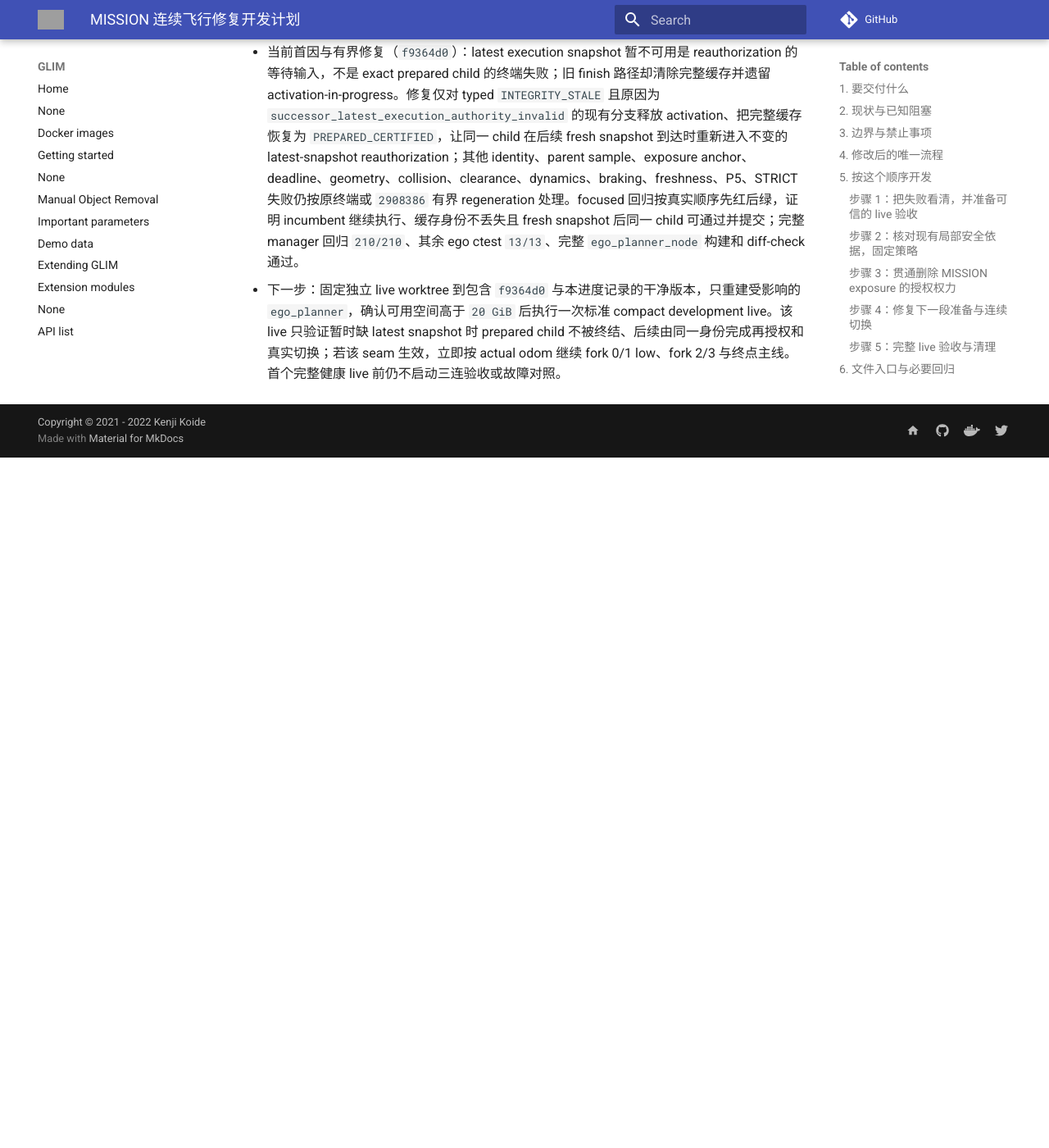
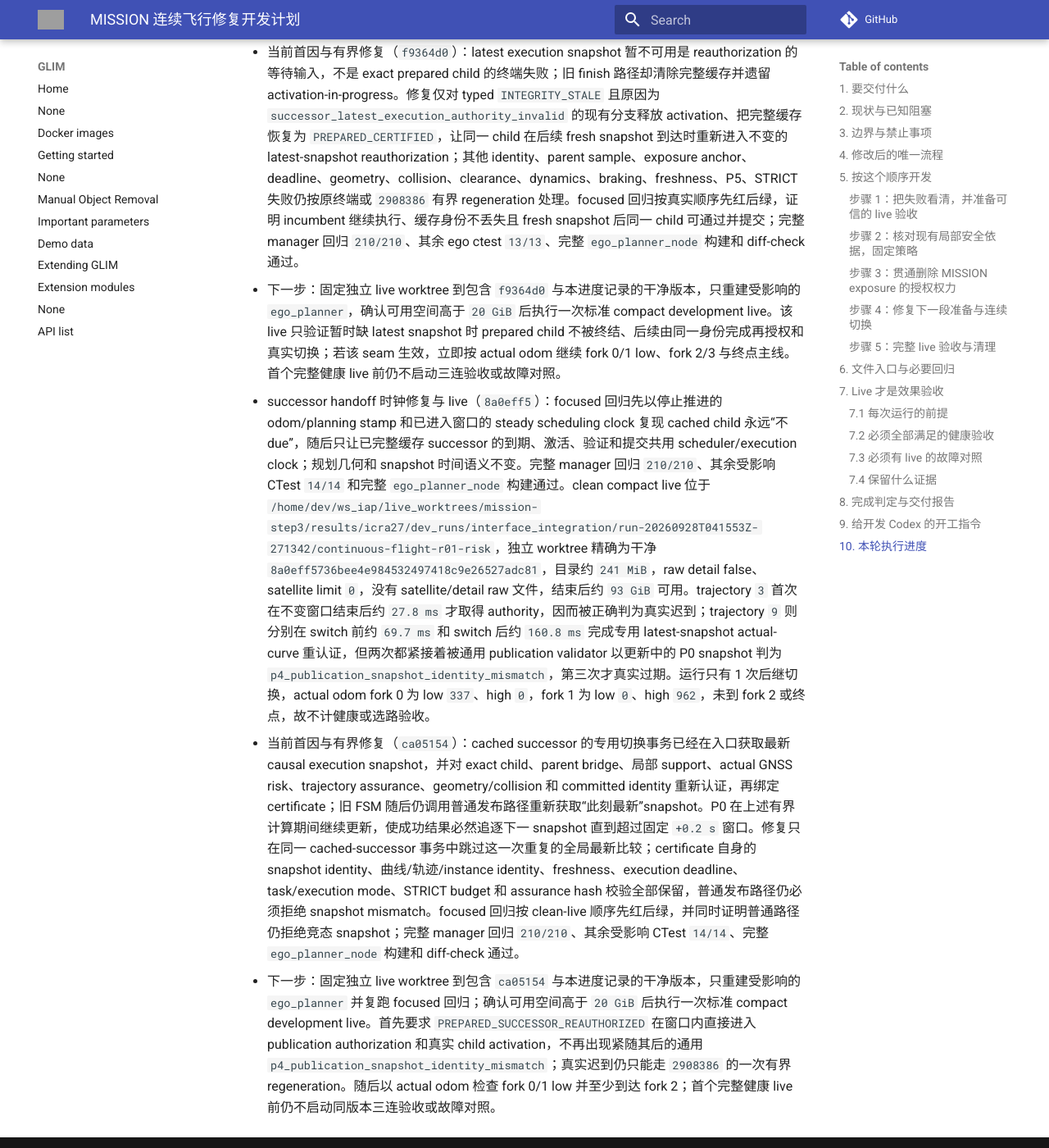
Before and after one commit to Printeger/iap, an MkDocs documentation site: the page built from docs/icra27/MISSION_CONTINUOUS_FLIGHT_IMPLEMENTATION_PLAN.md, in a window 1280 px wide and 1400 px high, scrolled down 57146 px. Shown: the whole window at 82% size. Built offline with MkDocs 1.6.1 and Material for MkDocs 9.7.7, drawn with Linux system fonts in a browser that asks for light colours; nearby versions of some CDN libraries; comment, search, counter and statistics services are not loaded; before the commit the page ends 57704 px from its top, so only the background shows below that; grey boxes are pictures that could not be loaded.

Commit message:
docs(icra27): record successor reauthorization race

```diff
--- a/docs/icra27/MISSION_CONTINUOUS_FLIGHT_IMPLEMENTATION_PLAN.md
+++ b/docs/icra27/MISSION_CONTINUOUS_FLIGHT_IMPLEMENTATION_PLAN.md
@@ -459,3 +459,6 @@
 - `2bdf306` clean compact live：目录 `/home/dev/ws_iap/live_worktrees/mission-step3/results/icra27/dev_runs/interface_integration/run-20260928T033713Z-151927/continuous-flight-r01-risk`；独立 worktree 精确为干净 `2bdf306a9a4cf6fd80b16e150d59d7e95143991c`，GPU、required processes、owned process-group 清理和完整 `180 s` 运行正常，目录约 `248 MiB`，结束后约 `94 GiB` 可用。`compact_default`、raw detail false、satellite limit `0`，没有 satellite/detail/runtime-window raw 文件。event `2` 的 full-search successor 在 planned switch 前完成 actual certification 并保留完整 child identity，证明提前缓存与顺序预算修复有效；但在切换前约 `198 ms` 的第一次再授权中暂时没有 latest execution snapshot，validator 返回 `successor_latest_execution_authority_invalid` 后把完整缓存永久标为 `FAILED`。下一 callback 因而启动普通 event `3`，其曲线以 `successor_boundary_state_discontinuous` 终结；support 随后真实过期，剩余运行出现 `20451` 次 `committed_topology_continuation_not_yet_proven`。该运行仅一条 nominal、零真实后继，actual odom fork 0 为 low `1490`、high `0`，station `0.25137→0.48694` 未完成，故不计健康或选路验收。
 - 当前首因与有界修复（`f9364d0`）：latest execution snapshot 暂不可用是 reauthorization 的等待输入，不是 exact prepared child 的终端失败；旧 finish 路径却清除完整缓存并遗留 activation-in-progress。修复仅对 typed `INTEGRITY_STALE` 且原因为 `successor_latest_execution_authority_invalid` 的现有分支释放 activation、把完整缓存恢复为 `PREPARED_CERTIFIED`，让同一 child 在后续 fresh snapshot 到达时重新进入不变的 latest-snapshot reauthorization；其他 identity、parent sample、exposure anchor、deadline、geometry、collision、clearance、dynamics、braking、freshness、P5、STRICT 失败仍按原终端或 `2908386` 有界 regeneration 处理。focused 回归按真实顺序先红后绿，证明 incumbent 继续执行、缓存身份不丢失且 fresh snapshot 后同一 child 可通过并提交；完整 manager 回归 `210/210`、其余 ego ctest `13/13`、完整 `ego_planner_node` 构建和 diff-check 通过。
 - 下一步：固定独立 live worktree 到包含 `f9364d0` 与本进度记录的干净版本，只重建受影响的 `ego_planner`，确认可用空间高于 `20 GiB` 后执行一次标准 compact development live。该 live 只验证暂时缺 latest snapshot 时 prepared child 不被终结、后续由同一身份完成再授权和真实切换；若该 seam 生效，立即按 actual odom 继续 fork 0/1 low、fork 2/3 与终点主线。首个完整健康 live 前仍不启动三连验收或故障对照。
+- successor handoff 时钟修复与 live（`8a0eff5`）：focused 回归先以停止推进的 odom/planning stamp 和已进入窗口的 steady scheduling clock 复现 cached child 永远“不 due”，随后只让已完整缓存 successor 的到期、激活、验证和提交共用 scheduler/execution clock；规划几何和 snapshot 时间语义不变。完整 manager 回归 `210/210`、其余受影响 CTest `14/14` 和完整 `ego_planner_node` 构建通过。clean compact live 位于 `/home/dev/ws_iap/live_worktrees/mission-step3/results/icra27/dev_runs/interface_integration/run-20260928T041553Z-271342/continuous-flight-r01-risk`，独立 worktree 精确为干净 `8a0eff5736bee4e984532497418c9e26527adc81`，目录约 `241 MiB`，raw detail false、satellite limit `0`，没有 satellite/detail raw 文件，结束后约 `93 GiB` 可用。trajectory `3` 首次在不变窗口结束后约 `27.8 ms` 才取得 authority，因而被正确判为真实迟到；trajectory `9` 则分别在 switch 前约 `69.7 ms` 和 switch 后约 `160.8 ms` 完成专用 latest-snapshot actual-curve 重认证，但两次都紧接着被通用 publication validator 以更新中的 P0 snapshot 判为 `p4_publication_snapshot_identity_mismatch`，第三次才真实过期。运行只有 1 次后继切换，actual odom fork 0 为 low `337`、high `0`，fork 1 为 low `0`、high `962`，未到 fork 2 或终点，故不计健康或选路验收。
+- 当前首因与有界修复（`ca05154`）：cached successor 的专用切换事务已经在入口获取最新 causal execution snapshot，并对 exact child、parent bridge、局部 support、actual GNSS risk、trajectory assurance、geometry/collision 和 committed identity 重新认证，再绑定 certificate；旧 FSM 随后仍调用普通发布路径重新获取“此刻最新”snapshot。P0 在上述有界计算期间继续更新，使成功结果必然追逐下一 snapshot 直到超过固定 `+0.2 s` 窗口。修复只在同一 cached-successor 事务中跳过这一次重复的全局最新比较；certificate 自身的 snapshot identity、曲线/轨迹/instance identity、freshness、execution deadline、task/execution mode、STRICT budget 和 assurance hash 校验全部保留，普通发布路径仍必须拒绝 snapshot mismatch。focused 回归按 clean-live 顺序先红后绿，并同时证明普通路径仍拒绝竞态 snapshot；完整 manager 回归 `210/210`、其余受影响 CTest `14/14`、完整 `ego_planner_node` 构建和 diff-check 通过。
+- 下一步：固定独立 live worktree 到包含 `ca05154` 与本进度记录的干净版本，只重建受影响的 `ego_planner` 并复跑 focused 回归；确认可用空间高于 `20 GiB` 后执行一次标准 compact development live。首先要求 `PREPARED_SUCCESSOR_REAUTHORIZED` 在窗口内直接进入 publication authorization 和真实 child activation，不再出现紧随其后的通用 `p4_publication_snapshot_identity_mismatch`；真实迟到仍只能走 `2908386` 的一次有界 regeneration。随后以 actual odom 检查 fork 0/1 low 并至少到达 fork 2；首个完整健康 live 前仍不启动同版本三连验收或故障对照。
```
